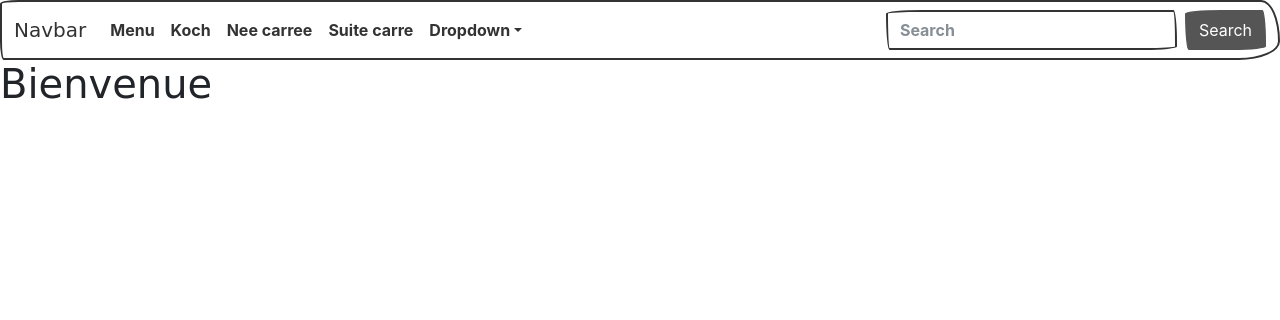
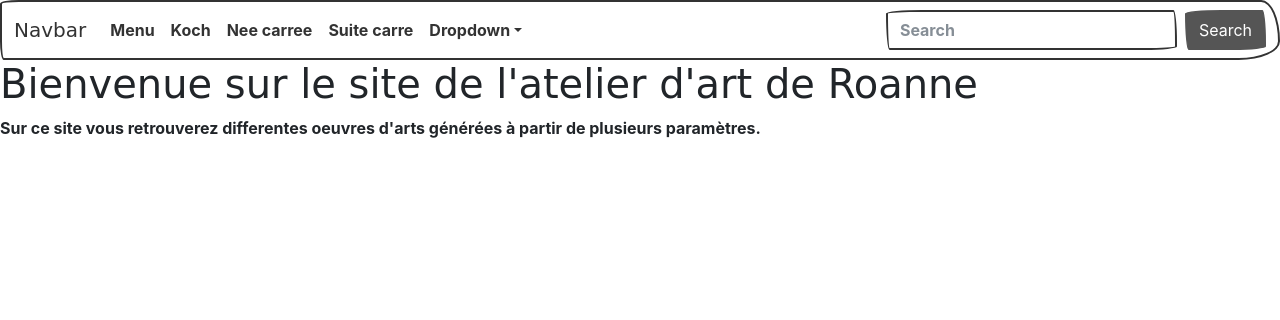
Before and after one commit to qwertyjuju/SAE24, a Symfony app: template templates/artmath/index.html.twig in a window 1280 px wide. Shown: the top 320 px of the page. Run offline with Twig, Linux system fonts and the light colour scheme; the template is opened without the code that fills it, so the values that code supplies are empty; some libraries are stand-ins or nearby versions; some web fonts are replaced.

Commit message:
Update index.html.twig

```diff
--- a/templates/artmath/index.html.twig
+++ b/templates/artmath/index.html.twig
@@ -4,6 +4,8 @@
 
 {% block body %}
 <div>
-    <h1>Bienvenue</h1>
+    <h1>Bienvenue sur le site de l'atelier d'art de Roanne</h1>
+    <p>Sur ce site vous retrouverez differentes oeuvres d'arts générées à partir de plusieurs paramètres.
+    </p>
 </div>
 {% endblock %}
```
